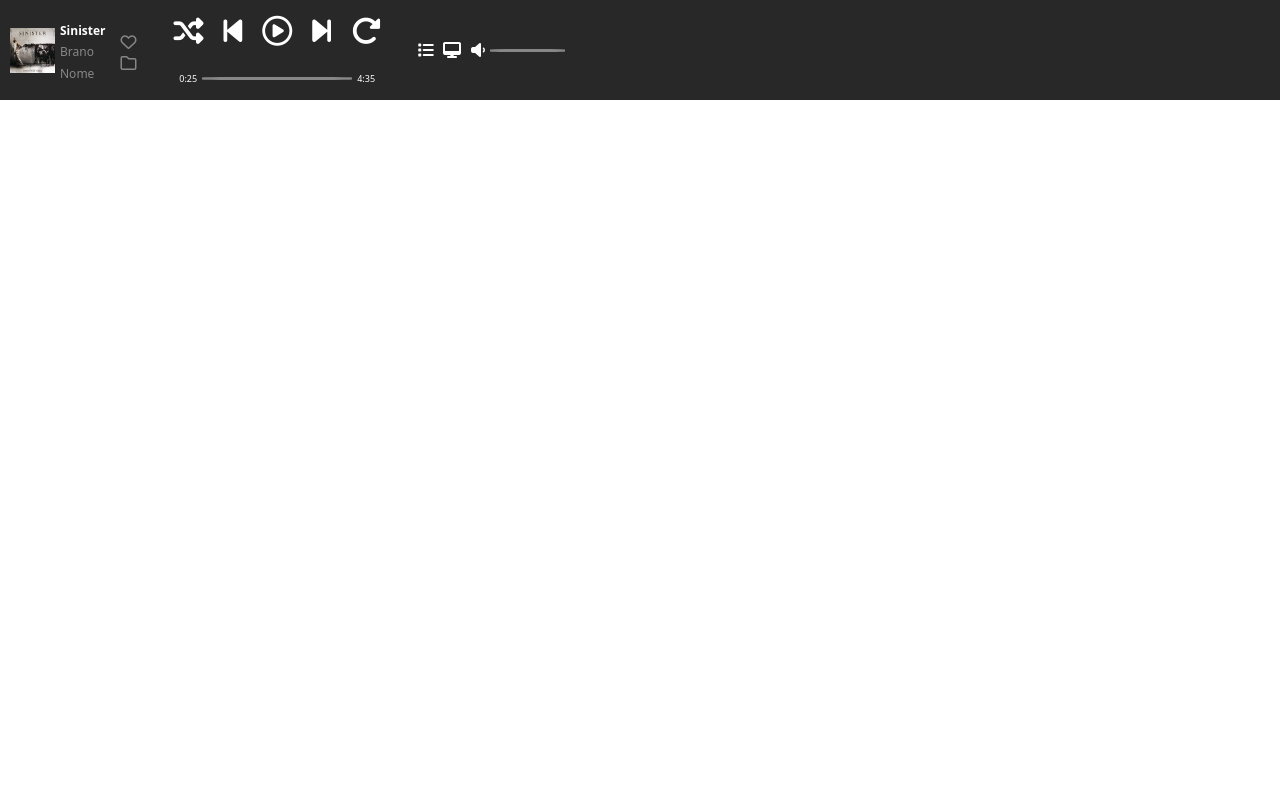
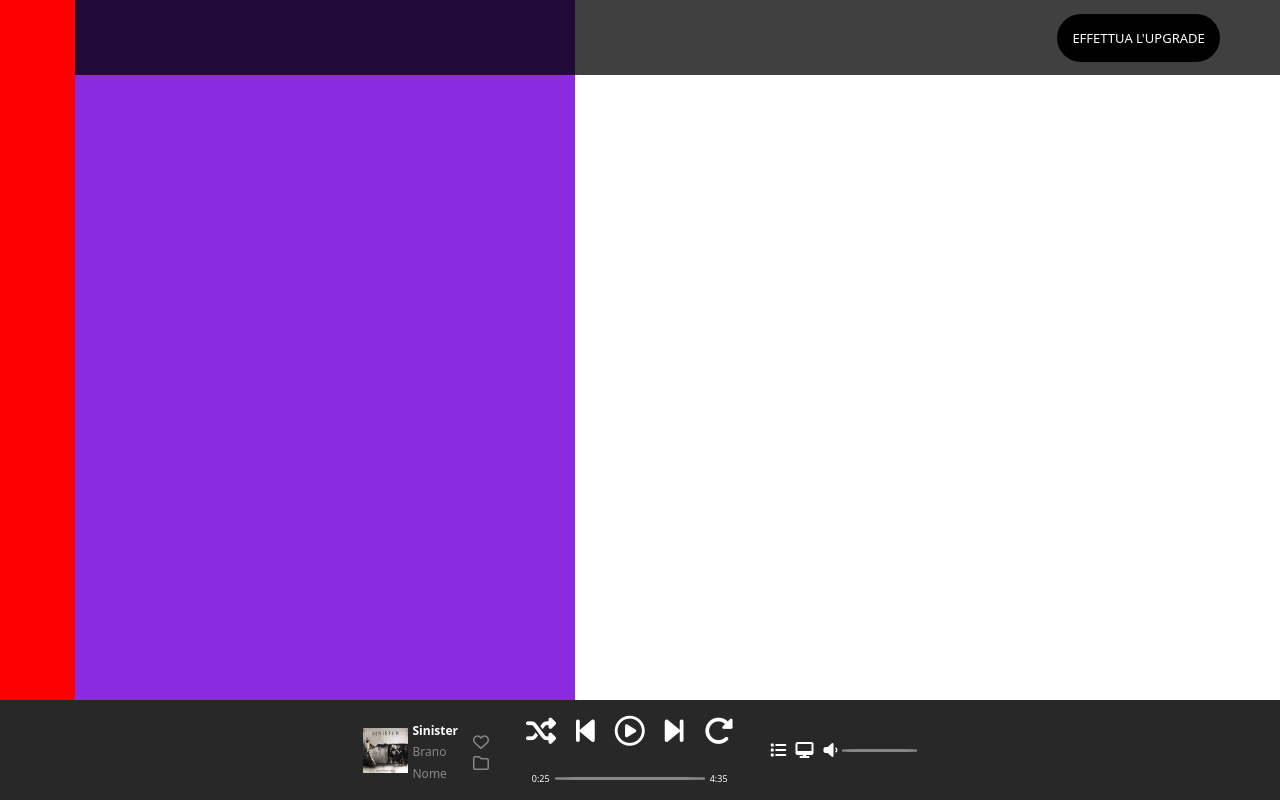
Before and after one commit to albertoBarl/html-css-spotifyweb, a plain HTML site: page index.html in a window 1280 px wide. Drawn offline with Linux system fonts and the light colour scheme.

Commit message:
added main content, topbar done

```diff
--- a/css/style.css
+++ b/css/style.css
@@ -21,10 +21,39 @@
 /* ============================================================================= */
 
 /* MAIN */
+.big-container{
+    max-width: 575px;
+    height: calc(100vh - 100px);
+    background-color: blueviolet;
+}
+
+/* side bar */
+.aside .container{
+    width: 75px;
+    height: calc(100vh - 100px);
+    background-color: red;
+}
 
 
 
+/* top bar */
+.topbar .container{
+    width: calc(100vw - 75px);
+    height: 75px;
+    background-color: rgba(0,0,0,0.75);
+    align-items: center;
+    justify-content: flex-end;
+    padding-right: 5%;
+}
 
+.topbar .container a{
+    background-color: black;
+    color: white;
+    padding: 15px;
+    font-size: small;
+    border-radius: 25px;
+    text-decoration: none;
+}
 
 /* ============================================================================= */
 
@@ -34,6 +63,7 @@ footer{
 }
 
 footer .container{
+    margin: 0 auto;
     align-items: center;
     justify-content: space-between;
     max-width: 575px;
--- a/index.html
+++ b/index.html
@@ -10,7 +10,33 @@
     <title>Spotify Web</title>
 </head>
 <body>
-    <main></main>
+    <main>
+        <div class="big-container flex">
+
+            <!-- side bar -->
+            <aside class="aside flex">
+                <div class="container flex">
+                    <div></div>
+                    <div></div>
+                    <div></div>
+                    <div></div>
+                    <div></div>
+                    <div></div>
+                </div>
+            </aside>
+
+            <!-- top bar -->
+            <nav class="topbar flex">
+                <div class="container flex">
+                    <a href="#">EFFETTUA L'UPGRADE</a>
+                </div>
+            </nav>
+
+            <!-- main content -->
+            <div class="main container">
+            </div>
+        </div>
+    </main>
 
     <footer>
         <div class="footer container flex">
```
